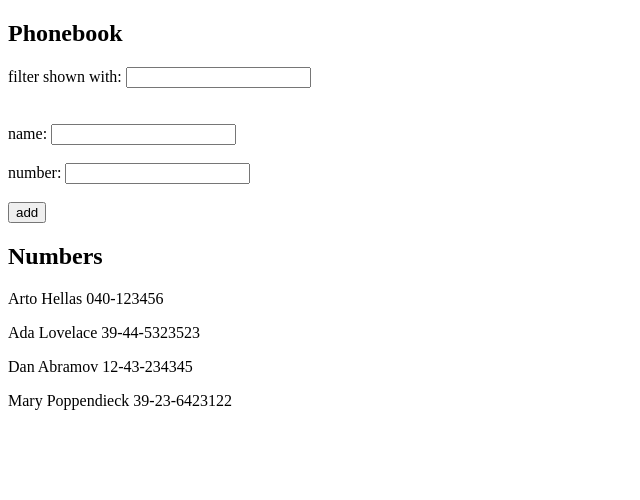
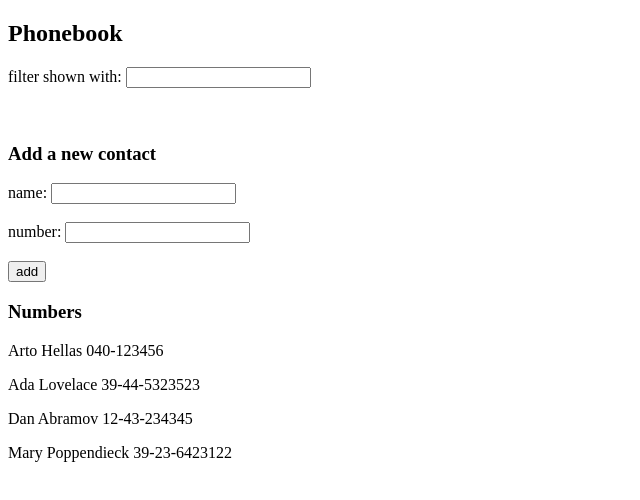
Before and after one commit to dumbbmud/part2, a React (Vite) app in the folder courseinfo/: page / in a window 1280 px wide. Shown: the top 500 px of the page, without its empty margins (0-640 px from the left). Built offline with nearby package versions, Linux system fonts and the light colour scheme.

Commit message:
part 2.10

```diff
--- a/courseinfo/src/App.jsx
+++ b/courseinfo/src/App.jsx
@@ -62,6 +62,38 @@ const PhonebookDisplay = ({persons}) =>{
 
 const DisplaySearch = ({x}) => <div>{x.name}</div>
 
+const Filter = ({handleSearch, search, searchResult}) => {
+  return(
+  <>
+  <div>filter shown with: <input onChange={handleSearch} value={search}/></div>
+  <br/>
+  {search.length > 0 ? searchResult.map(x => <strong><DisplaySearch key={x.id} x={x}/></strong>) : null}
+  <br/>
+  </>
+  )
+}
+
+const PersonForm = ({addPerson, handleNewName, newName, handleNewNumber, newNumber}) => {
+  return(
+  <form onSubmit={addPerson}>
+    <div>name: <input onChange={handleNewName} value={newName}/></div>
+    <br/>
+    <div>number: <input onChange={handleNewNumber} value={newNumber}/></div>
+    <br/>
+    <div>
+    <button type="submit">add</button>
+    </div>
+  </form>
+  )
+}
+
+const Persons = ({persons}) => {
+  return(
+  persons.map(x =>
+    <PhonebookDisplay key={x.id} persons={x} />
+  )
+  )
+}
 
 
 const App = () => {
@@ -125,25 +157,33 @@ const App = () => {
   console.log("search here", searchResult)
 
   return (
+    // <div>
+    //   <h3>Phonebook</h3>
+    //   <div>filter shown with: <input onChange={handleSearch} value={search}/></div>
+    //   <br/>
+    //   {search.length > 0 ? searchResult.map(x => <strong><DisplaySearch key={x.id} x={x}/></strong>) : null}
+    //   <br/>
+    //   <form onSubmit={addPerson}>
+    //       <div>name: <input onChange={handleNewName} value={newName}/></div>
+    //       <br/>
+    //       <div>number: <input onChange={handleNewNumber} value={newNumber}/></div>
+    //       <br/>
+    //     <div>
+    //       <button type="submit">add</button>
+    //     </div>
+    //   </form>
+    //   <h3>Numbers</h3>
+    //   {persons.map(x =>
+    //     <PhonebookDisplay key={x.id} persons={x} />
+    //   )}
+    // </div>
     <div>
       <h2>Phonebook</h2>
-      <div>filter shown with: <input onChange={handleSearch} value={search}/></div>
-      <br/>
-      {search.length > 0 ? searchResult.map(x => <strong><DisplaySearch key={x.id} x={x}/></strong>) : null}
-      <br/>
-      <form onSubmit={addPerson}>
-          <div>name: <input onChange={handleNewName} value={newName}/></div>
-          <br/>
-          <div>number: <input onChange={handleNewNumber} value={newNumber}/></div>
-          <br/>
-        <div>
-          <button type="submit">add</button>
-        </div>
-      </form>
-      <h2>Numbers</h2>
-      {persons.map(x =>
-        <PhonebookDisplay key={x.id} persons={x} />
-      )}
+      <Filter handleSearch={handleSearch} search={search} searchResult={searchResult}/>
+      <h3>Add a new contact</h3>
+      <PersonForm addPerson={addPerson} handleNewName={handleNewName} newName={newName} handleNewNumber={handleNewNumber} newNumber={newNumber}/>
+      <h3>Numbers</h3>
+      <Persons persons={persons}/>
     </div>
   )
 }
```
